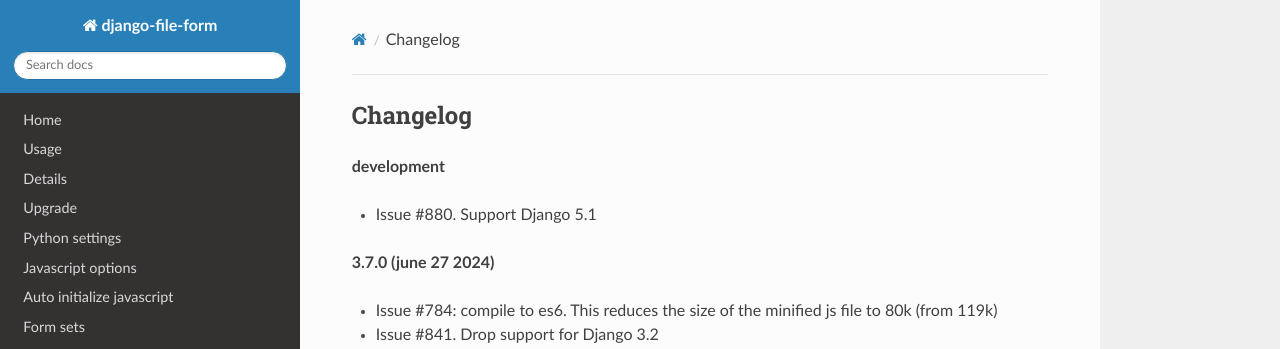
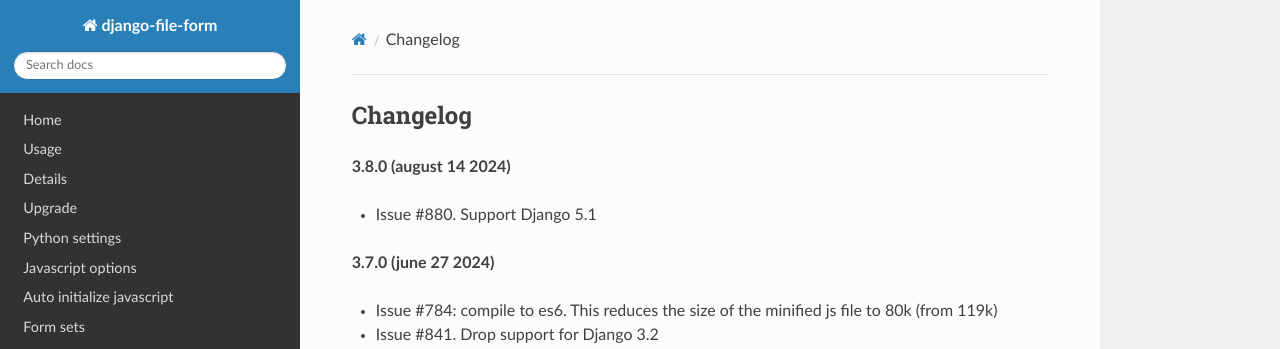
Before and after one commit to mbraak/django-file-form, an MkDocs documentation site: the page built from docs/changelog.md, in a window 1280 px wide and 900 px high. Shown: the top 349 px of the window. Built offline with MkDocs 1.6.1, drawn with Linux system fonts in a browser that asks for light colours; nearby versions of some CDN libraries.

Commit message:
Version 3.8.0

```diff
--- a/docs/changelog.md
+++ b/docs/changelog.md
@@ -1,6 +1,6 @@
 ## Changelog
 
-**development**
+**3.8.0 (august 14 2024)**
 
 - Issue #880. Support Django 5.1
 
--- a/setup.py
+++ b/setup.py
@@ -7,7 +7,7 @@
 with open(path.join(this_directory, "README.md"), encoding="utf-8") as f:
     long_description = f.read()
 
-version = "3.7.0"
+version = "3.8.0"
 
 setup(
     name="django-file-form",
```
